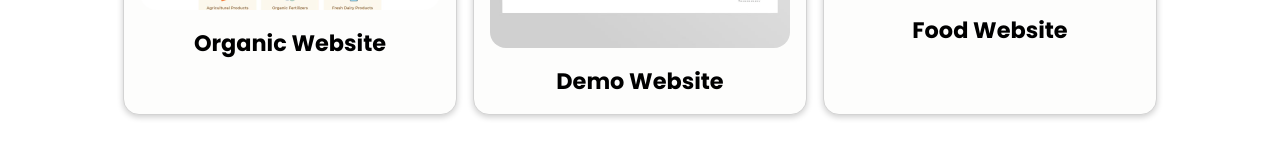
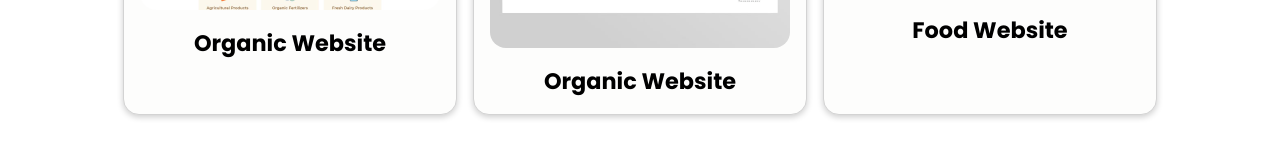
Before and after one commit to Mccodenetworks/samuel, a plain HTML site: page index.html in a window 1280 px wide. Shown: the part 1865-2019 px from the top of the page. Drawn offline with nearby package versions, Linux system fonts and the light colour scheme.

Commit message:
Update index.html

```diff
--- a/index.html
+++ b/index.html
@@ -18,7 +18,7 @@
     <h1 class="logo">Samuel</h1>
     <div class="nav-tags">
         <ul>
-           <li><a href="#about" class="links ">About</a></li>
+            <li><a href="#about" class="links ">About</a></li>
             <li><a href="#projects" class="links">Projects</a></li>
             <li><a href="#contact" class="links">Contact</a></li>
             <li><a href="#home"></a></li>
@@ -133,7 +133,7 @@
 
         <div class="project-card">
             <img src="resources/project3.jpg" alt="picture" width="300px">
-            <h3 class="project-name-text">Demo Website</h3>
+            <h3 class="project-name-text">Organic Website</h3>
         </div>
 
         <div class="project-card">
```
